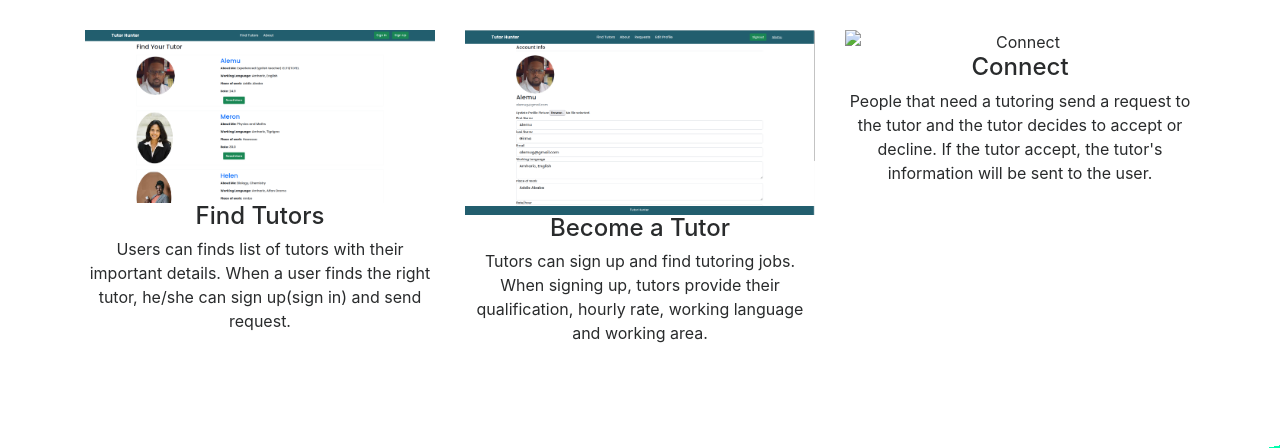
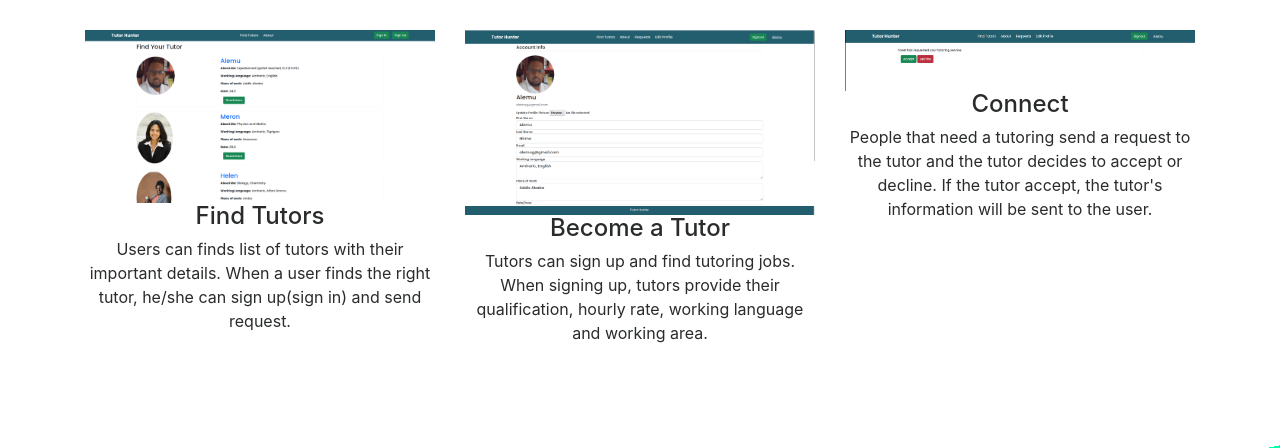
Before and after one commit to Yosef-S-A/Tutor_Hunter, a plain HTML site: page docs/index.html in a window 1280 px wide. Shown: the part 652-1100 px from the top of the page. Drawn offline with Linux system fonts and the light colour scheme.

Commit message:
Update index.html

```diff
--- a/docs/index.html
+++ b/docs/index.html
@@ -60,7 +60,7 @@
                 <p>Tutors can sign up and find tutoring jobs. When signing up, tutors provide their qualification, hourly rate, working language and working area.</p>
             </div>
             <div data-aos="fade-up" data-aos-delay="400" data-aos-duration="1000" data-aos-once="true" class="col-md-4 text-center">
-                <img src="img/connect2.png" alt="Connect" class="mx-auto">
+                <img src="img/connect_2.png" alt="Connect" class="mx-auto">
                 <h4>Connect</h4>
                 <p>People that need a tutoring send a request to the tutor and the tutor decides to accept or decline. If the tutor accept, the tutor's information will be sent to the user.</p>
             </div>
```
